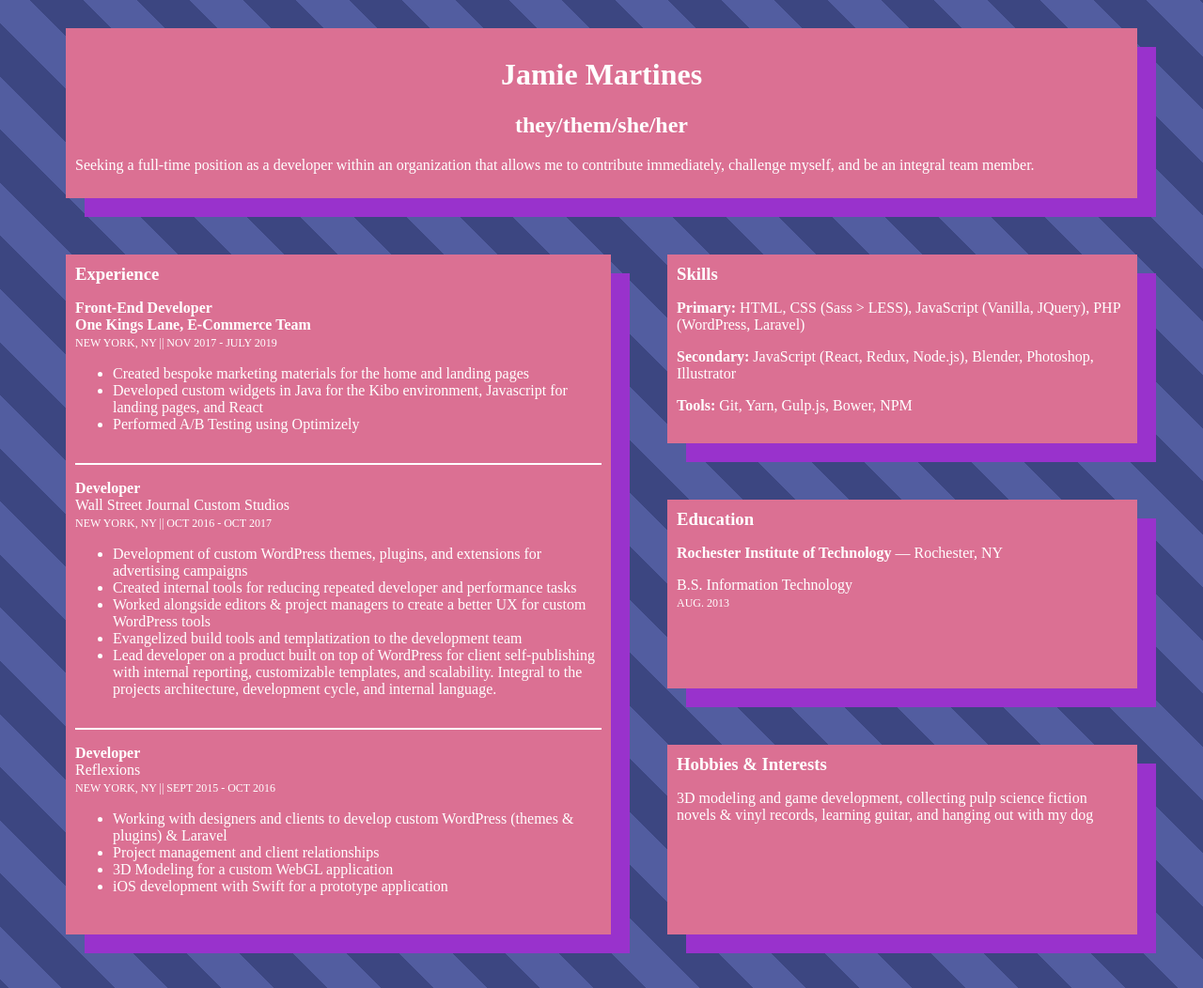
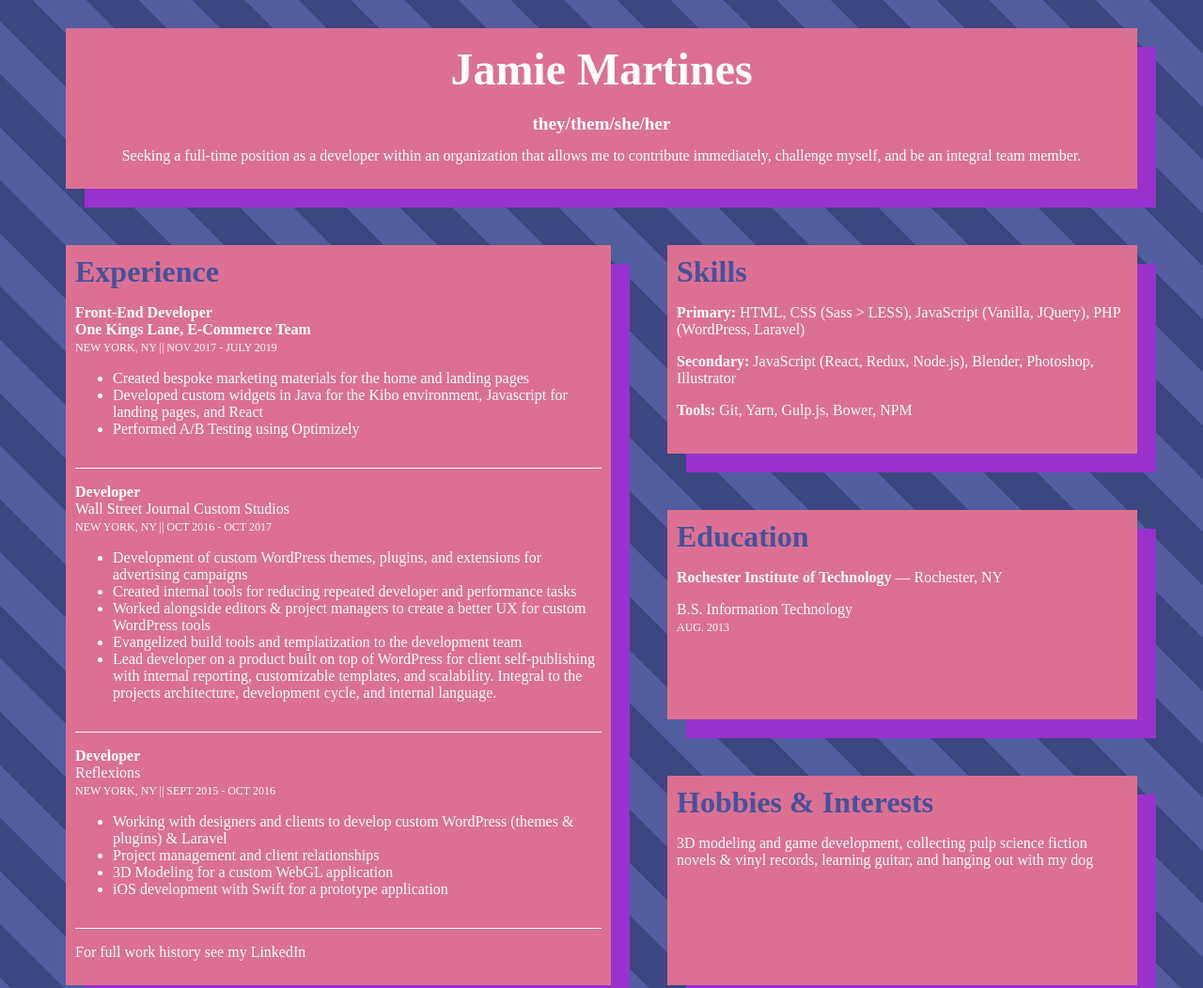
Before and after one commit to JMartinesGH/martinesio, a website: page index.html in a window 1280 px wide. Shown: the top 1052 px of the page at 94% size. Drawn offline with Linux system fonts and the light colour scheme.

Commit message:
more style tweaks to the job class, and added temp color to sections.

```diff
--- a/index.html
+++ b/index.html
@@ -79,6 +79,7 @@
                         <li>iOS development with Swift for a prototype application</li>
                     </ul>
                 </div>
+                <div class="job">For full work history see my LinkedIn</div>
             </div>
             <div class="column">
                 <div id="skills" class='square'>
--- a/scss/styles.scss
+++ b/scss/styles.scss
@@ -21,6 +21,24 @@ body{
 
 h1,h2{
     text-align: center;
+    line-height: 1;
+}
+
+h1{
+    font-size: 3em;
+    margin: 0.2em 0 0.5em;
+    padding: 0;
+}
+
+h2{
+    font-size: 1.2em;
+    margin: 0 0 0.5em;
+}
+
+header{
+    p{
+        text-align: left;
+    }
 }
 
 .container{
@@ -58,6 +76,8 @@ h1,h2{
 
     h3{
         margin: 0;
+        color: #465298;
+        font-size: 2em;
     }
 
     p{
@@ -69,7 +89,7 @@ h1,h2{
     text-align: left;
     margin-top: 1em;
     padding-bottom: 1em;
-    border-bottom: 2px solid #fff;
+    border-bottom: 1px solid #fff;
     &:last-child{
         border-bottom: none;
     }
@@ -92,6 +112,11 @@ footer{
 }
 
 @media screen and (min-width: 768px){
+    header{
+        p{
+            text-align: center;
+        }
+    }
     .row{
         display: flex;
         flex-direction: row;
```
Also changed, not shown: assets/css/styles.css.
